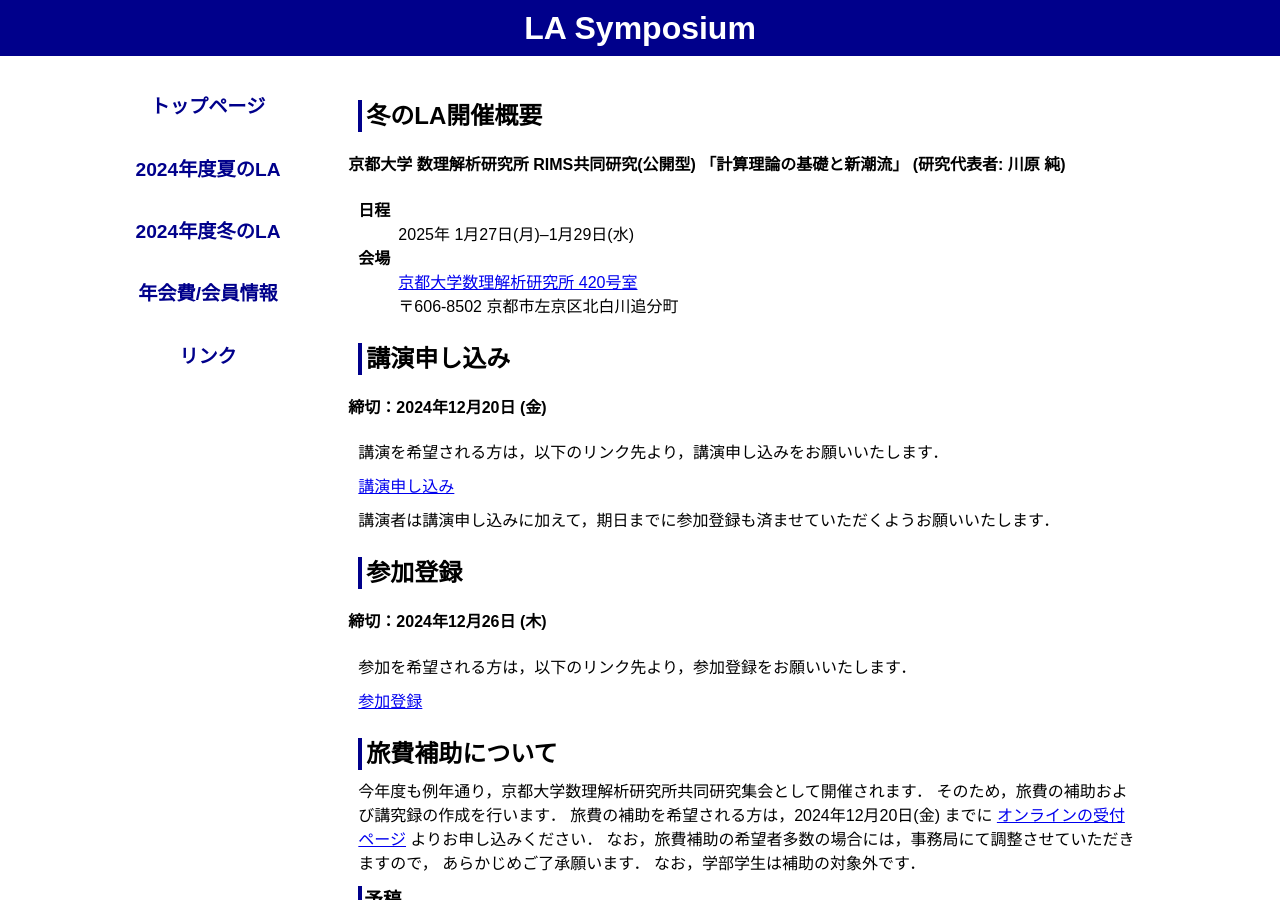
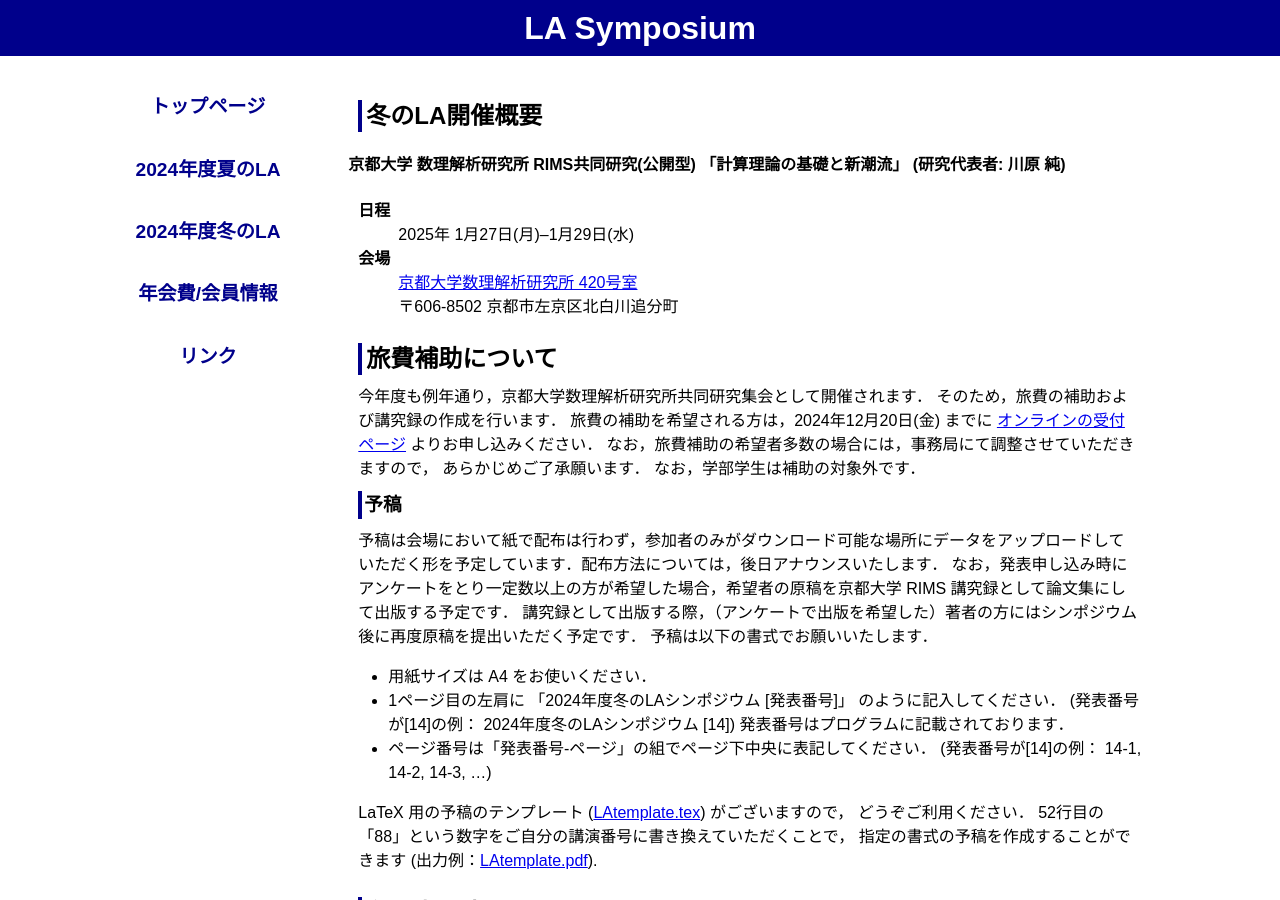
Before and after one commit to ytamura12/la-symposium_test.github.io, a Jekyll site: the page built from 2024/winter.md, in a window 1280 px wide and 900 px high. Built offline with Jekyll 4.4.1, drawn with Linux system fonts in a browser that asks for light colours.

Commit message:
Update winter.md

```diff
--- a/2024/winter.md
+++ b/2024/winter.md
@@ -18,19 +18,19 @@ title: LA Symposium 2024, 冬のLA
 [プログラム(HTML形式)](./winter_program.html) [プログラム(PDF形式)](./LA2023winter_program.pdf)
 -->
 
-
+<!--
 講演申し込み
 --------
 #### 締切：2024年12月20日 (金)
 
 講演を希望される方は，以下のリンク先より，講演申し込みをお願いいたします．
+-->
+<!-- <del>講演申し込み</del> (締め切りました) -->
+<!-- [講演申し込み](https://art.ist.hokudai.ac.jp/LA/kouen/){:target="_blank"} -->
 
-<!-- <del>講演申し込み</del> (締め切りました) -->
-[講演申し込み](https://art.ist.hokudai.ac.jp/LA/kouen/){:target="_blank"}
-
-
+<!--
 講演者は講演申し込みに加えて，期日までに参加登録も済ませていただくようお願いいたします．
-
+-->
 <!--
 ※ 今年度の冬のLAシンポジウムから，セッションの区分を「一般セッション」
 と「学生セッション」ではなく，すべての講演者が「一般講演」と「ショート
@@ -38,14 +38,15 @@ title: LA Symposium 2024, 冬のLA
 講演時間が長め/短めのご希望に沿ってお選びいただけるようになりました．
 -->
 
+<!--
 参加登録
 --------
 #### 締切：2024年12月26日 (木)
 
 参加を希望される方は，以下のリンク先より，参加登録をお願いいたします．
-
+-->
 <!-- <del>参加登録</del> (終了しました) -->
-[参加登録](https://art.ist.hokudai.ac.jp/LA/sanka/){:target="_blank"}
+<!-- [参加登録](https://art.ist.hokudai.ac.jp/LA/sanka/){:target="_blank"} -->
 
 
 
```
